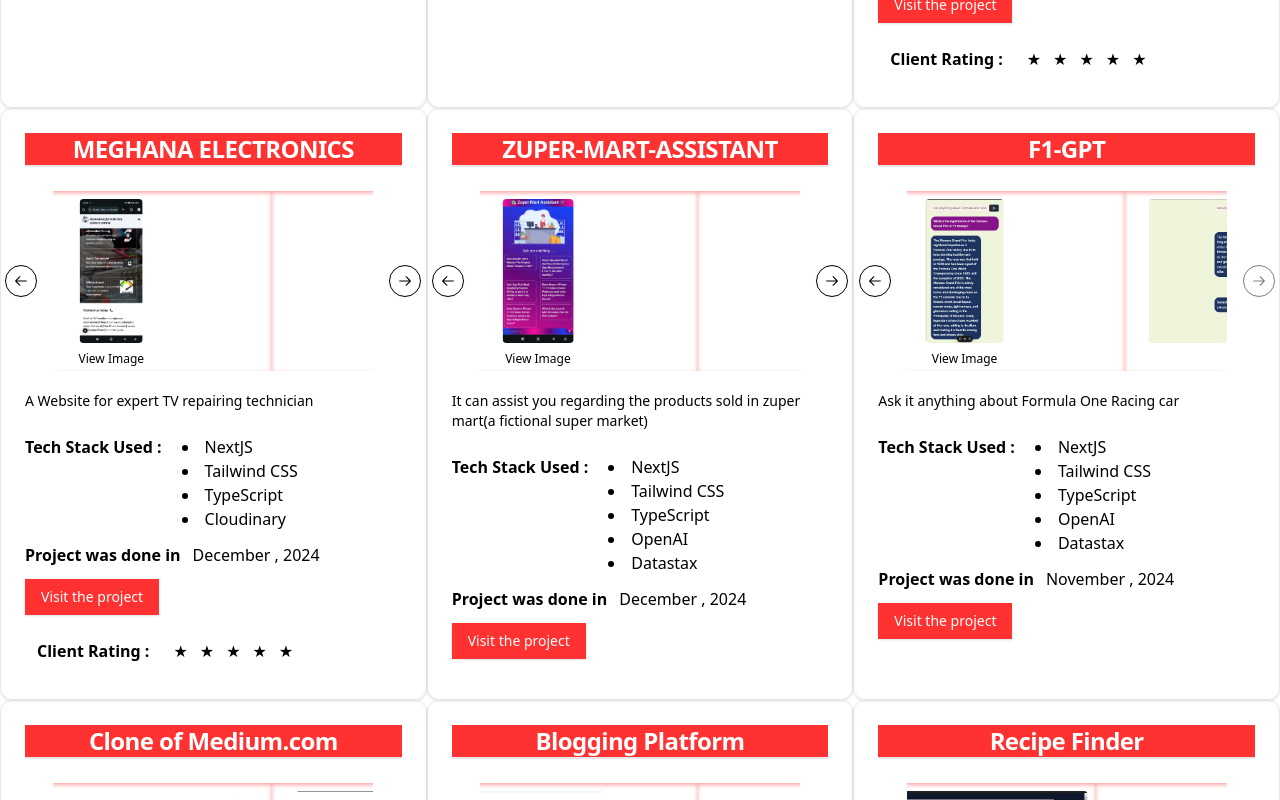
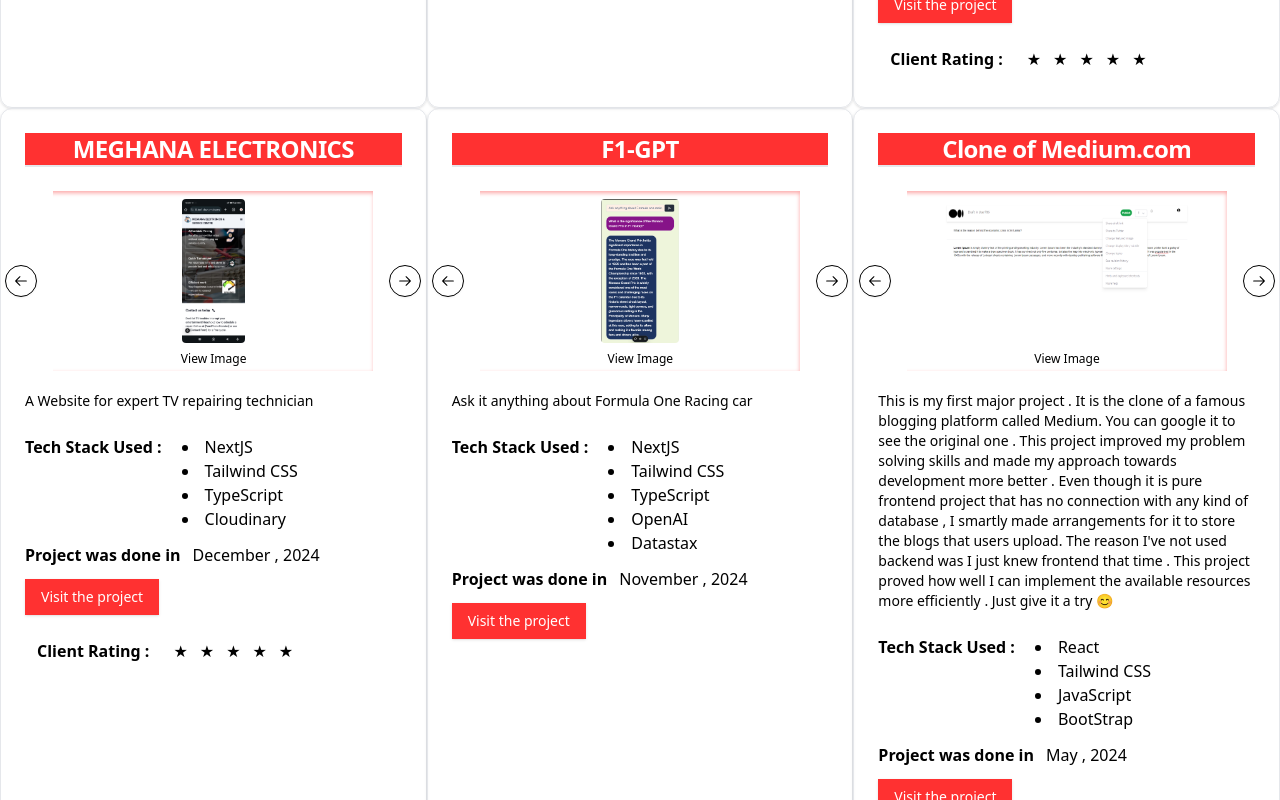
Before and after one commit to monster-1951/portfolio-website, a Next.js app: page /MyWork in a window 1280 px wide. Shown: the part 880-1680 px from the top of the page. Built offline with nearby package versions, Linux system fonts and the light colour scheme.

Commit message:
removed zupermart

```diff
--- a/src/constants/ProjectsDetails.ts
+++ b/src/constants/ProjectsDetails.ts
@@ -45,56 +45,55 @@
 import MeghanaElectronics4 from "@/images/projectImages/Meghana-Electronics/M.E.4.jpg";
 import MeghanaElectronics5 from "@/images/projectImages/Meghana-Electronics/M.E.5.jpg";
 
+import KidzClub1 from "@/images/projectImages/KidzClub/KidzClub.jpg";
 
-import KidzClub1 from "@/images/projectImages/KidzClub/KidzClub.jpg"
+import Chatbot1 from "@/images/projectImages/Simple-Chatbot/1.png";
+import Chatbot2 from "@/images/projectImages/Simple-Chatbot/2.png";
+import Chatbot3 from "@/images/projectImages/Simple-Chatbot/3.png";
+import Chatbot4 from "@/images/projectImages/Simple-Chatbot/4.png";
+import Chatbot5 from "@/images/projectImages/Simple-Chatbot/5.png";
+import Chatbot6 from "@/images/projectImages/Simple-Chatbot/6.png";
 
-import Chatbot1 from "@/images/projectImages/Simple-Chatbot/1.png"
-import Chatbot2 from "@/images/projectImages/Simple-Chatbot/2.png"
-import Chatbot3 from "@/images/projectImages/Simple-Chatbot/3.png"
-import Chatbot4 from "@/images/projectImages/Simple-Chatbot/4.png"
-import Chatbot5 from "@/images/projectImages/Simple-Chatbot/5.png"
-import Chatbot6 from "@/images/projectImages/Simple-Chatbot/6.png"
-
-import LangCorp1 from "@/images/projectImages/customer-support-chatbot/1.png"
-import LangCorp2 from "@/images/projectImages/customer-support-chatbot/2.png"
-import LangCorp3 from "@/images/projectImages/customer-support-chatbot/3.png"
-import LangCorp4 from "@/images/projectImages/customer-support-chatbot/4.png"
-import LangCorp5 from "@/images/projectImages/customer-support-chatbot/5.png"
-import LangCorp6 from "@/images/projectImages/customer-support-chatbot/6.png"
-
+import LangCorp1 from "@/images/projectImages/customer-support-chatbot/1.png";
+import LangCorp2 from "@/images/projectImages/customer-support-chatbot/2.png";
+import LangCorp3 from "@/images/projectImages/customer-support-chatbot/3.png";
+import LangCorp4 from "@/images/projectImages/customer-support-chatbot/4.png";
+import LangCorp5 from "@/images/projectImages/customer-support-chatbot/5.png";
+import LangCorp6 from "@/images/projectImages/customer-support-chatbot/6.png";
 
 export const Projects: Project[] = [
   {
     Title: "Customer Support Chatbot",
     Description: `LangCorp's AI-powered customer support chatbot assists users with product inquiries, troubleshooting, billing, and order-related questions. It provides instant responses, helping customers resolve issues efficiently.`,
     Date: "30 March , 2025",
-    Image: [
-      LangCorp1,LangCorp2,LangCorp3,LangCorp4,LangCorp5,LangCorp6
+    Image: [LangCorp1, LangCorp2, LangCorp3, LangCorp4, LangCorp5, LangCorp6],
+    Link: "https://customer-support-chatbot-umber.vercel.app/",
+    TechStack: [
+      "LangChain",
+      "NextJS",
+      "Tailwind CSS",
+      "TypeScript",
+      "MongoDB",
+      "OpenAI",
     ],
-    Link: "https://customer-support-chatbot-umber.vercel.app/",
-    TechStack: ["LangChain","NextJS", "Tailwind CSS", "TypeScript", "MongoDB","OpenAI",],
     StarRating: [1, 1, 1, 1, 1],
   },
   {
     Title: "Conversational Chatbot",
     Description: `Simple Conversational chatbot . You can chat with a simple assistant or a mentor or even with a pirate too!`,
     Date: "26 February , 2025",
-    Image: [
-     Chatbot1,Chatbot2,Chatbot3,Chatbot4,Chatbot5,Chatbot6
-    ],
+    Image: [Chatbot1, Chatbot2, Chatbot3, Chatbot4, Chatbot5, Chatbot6],
     Link: "https://simple-conversation-chatbot.vercel.app/",
-    TechStack: ["NextJS", "Tailwind CSS", "TypeScript", "MongoDB","OpenAI"],
+    TechStack: ["NextJS", "Tailwind CSS", "TypeScript", "MongoDB", "OpenAI"],
     StarRating: [1, 1, 1, 1, 1],
   },
   {
     Title: "KIDZ CLUB",
     Description: `"KIDZ CLUB" is an AI-powered app designed to create a safe, educational, and engaging digital space for children while enabling parental supervision. It offers Kidz Mode with features like brain-boosting activities, educational content, gaming, e-commerce, and social connections, while Parent Mode includes screen time control, video recommendations, virtual meetups, and customized shopping. With AI-driven behavior analysis, a virtual teacher, and creative tools, the app helps children learn, play, and develop essential skills for an AI-driven world.`,
     Date: "February , 2025",
-    Image: [
-      KidzClub1
-    ],
+    Image: [KidzClub1],
     Link: "https://kidzz-club.vercel.app/",
-    TechStack: ["NextJS", "Tailwind CSS", "TypeScript", "MongoDB","OpenAI"],
+    TechStack: ["NextJS", "Tailwind CSS", "TypeScript", "MongoDB", "OpenAI"],
     StarRating: [1, 1, 1, 1, 1],
   },
   {
@@ -112,15 +111,15 @@
     TechStack: ["NextJS", "Tailwind CSS", "TypeScript", "Cloudinary"],
     StarRating: [1, 1, 1, 1, 1],
   },
-  {
-    Title: "ZUPER-MART-ASSISTANT",
-    Description:
-      "It can assist you regarding the products sold in zuper mart(a fictional super market)",
-    Date: "December , 2024",
-    Image: [ZuperMart1, ZuperMart2, ZuperMart3, ZuperMart4, ZuperMart5],
-    Link: "https://zuper-mart-assistant.vercel.app/",
-    TechStack: ["NextJS", "Tailwind CSS", "TypeScript", "OpenAI", "Datastax"],
-  },
+  // {
+  //   Title: "ZUPER-MART-ASSISTANT",
+  //   Description:
+  //     "It can assist you regarding the products sold in zuper mart(a fictional super market)",
+  //   Date: "December , 2024",
+  //   Image: [ZuperMart1, ZuperMart2, ZuperMart3, ZuperMart4, ZuperMart5],
+  //   Link: "https://zuper-mart-assistant.vercel.app/",
+  //   TechStack: ["NextJS", "Tailwind CSS", "TypeScript", "OpenAI", "Datastax"],
+  // },
   {
     Title: "F1-GPT",
     Description: "Ask it anything about Formula One Racing car",
```
